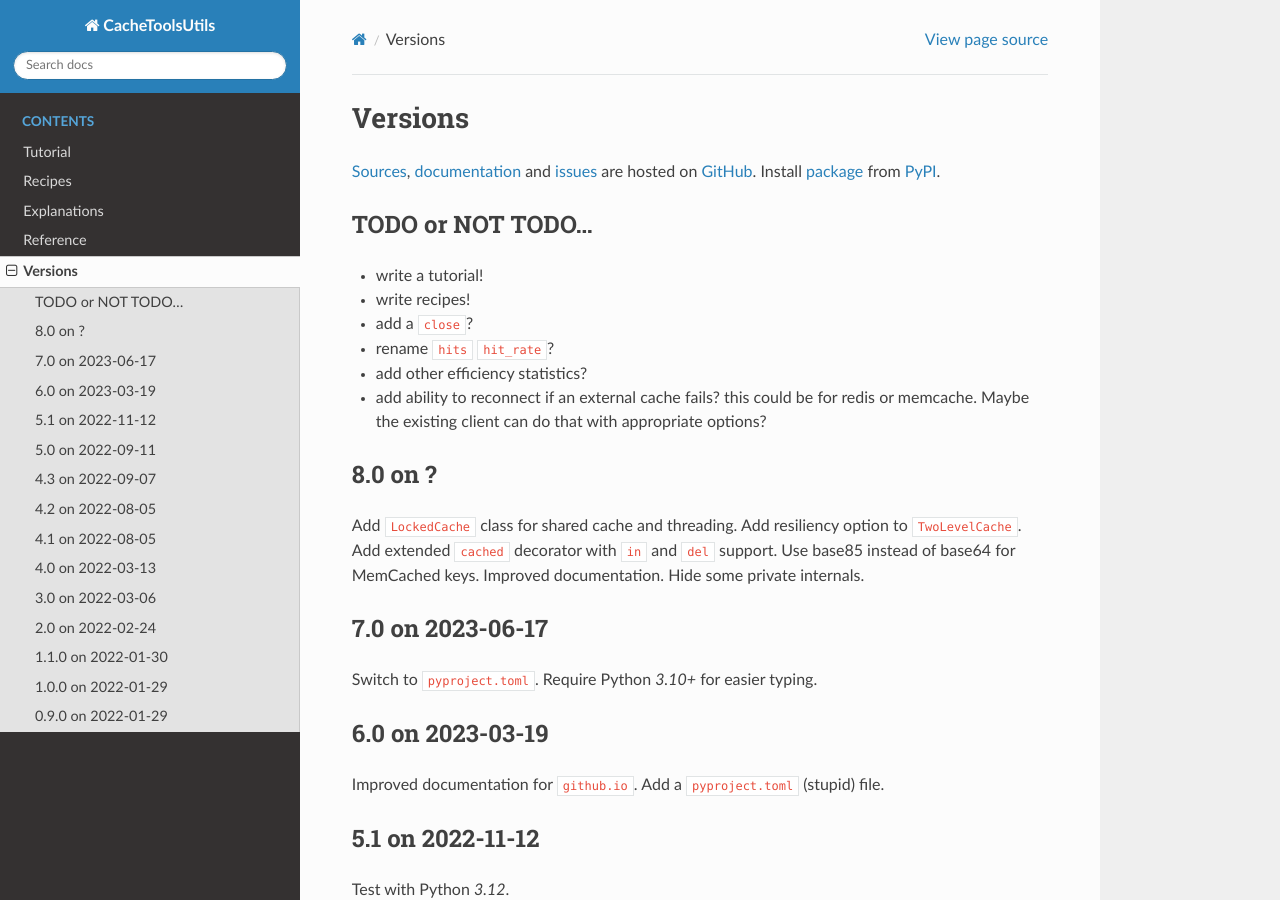
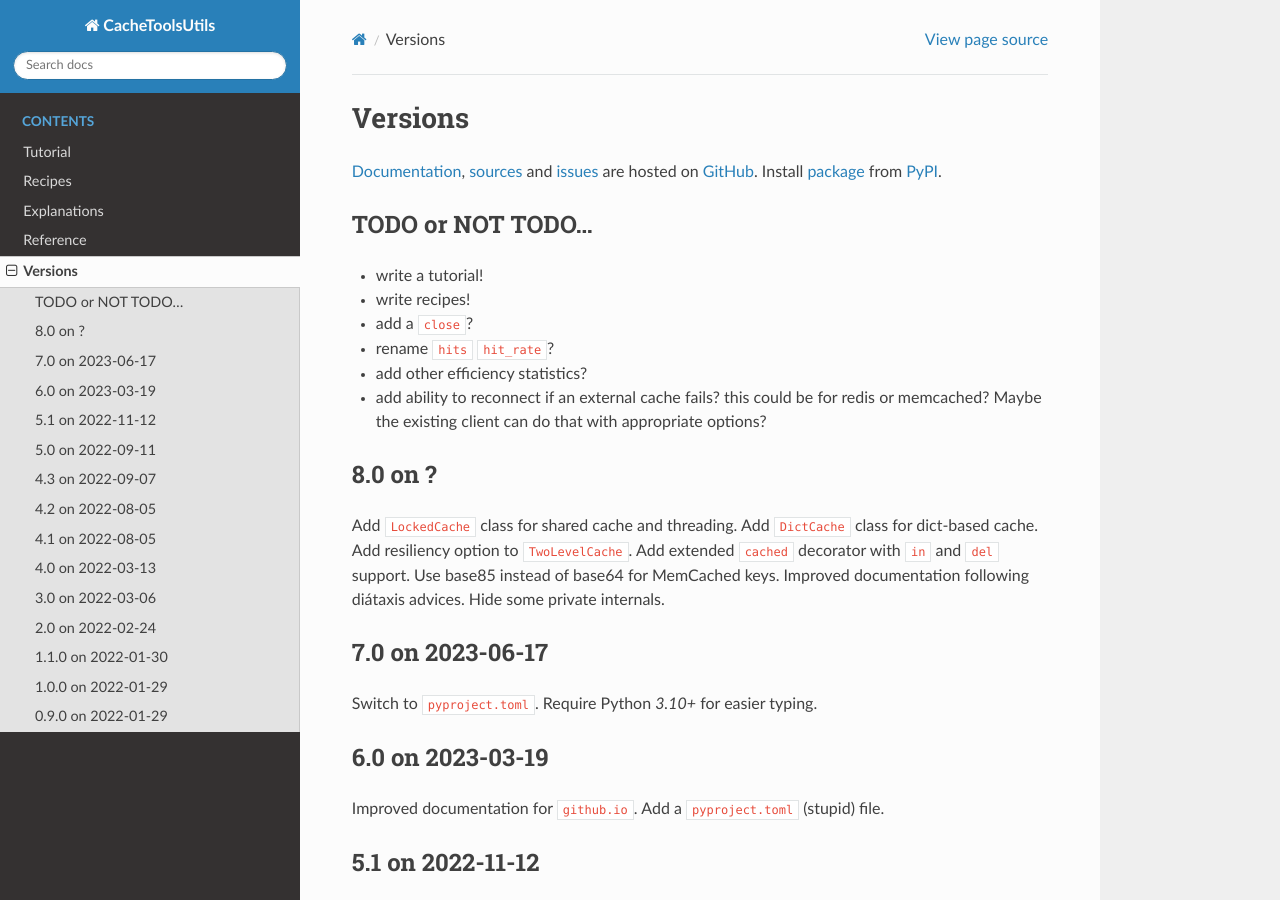
Before and after one commit to zx80/cachetools-utils, a Sphinx documentation site: the page built from docs/VERSIONS.md, in a window 1280 px wide and 900 px high. Built offline with Sphinx 7.4.7 and the Read the Docs theme 2.0.0, drawn with Linux system fonts in a browser that asks for light colours; pages that are not in the unit, such as notebooks, are missing from menus.

Commit message:
review version stuff

```diff
--- a/docs/VERSIONS.md
+++ b/docs/VERSIONS.md
@@ -1,7 +1,7 @@
 # Versions
 
-[Sources](https://github.com/zx80/cachetools-utils),
-[documentation](https://zx80.github.io/cachetools-utils/) and
+[Documentation](https://zx80.github.io/cachetools-utils/),
+[sources](https://github.com/zx80/cachetools-utils) and
 [issues](https://github.com/zx80/cachetools-utils/issues)
 are hosted on [GitHub](https://github.com).
 Install [package](https://pypi.org/project/CacheToolsUtils/) from
@@ -15,16 +15,17 @@ Install [package](https://pypi.org/project/CacheToolsUtils/) from
 - rename `hits`  `hit_rate`?
 - add other efficiency statistics?
 - add ability to reconnect if an external cache fails?
-  this could be for redis or memcache.
+  this could be for redis or memcached?
   Maybe the existing client can do that with appropriate options?
 
 ## 8.0 on ?
 
 Add `LockedCache` class for shared cache and threading.
+Add `DictCache` class for dict-based cache.
 Add resiliency option to `TwoLevelCache`.
 Add extended `cached` decorator with `in` and `del` support.
 Use base85 instead of base64 for MemCached keys.
-Improved documentation.
+Improved documentation following diátaxis advices.
 Hide some private internals.
 
 ## 7.0 on 2023-06-17
```
